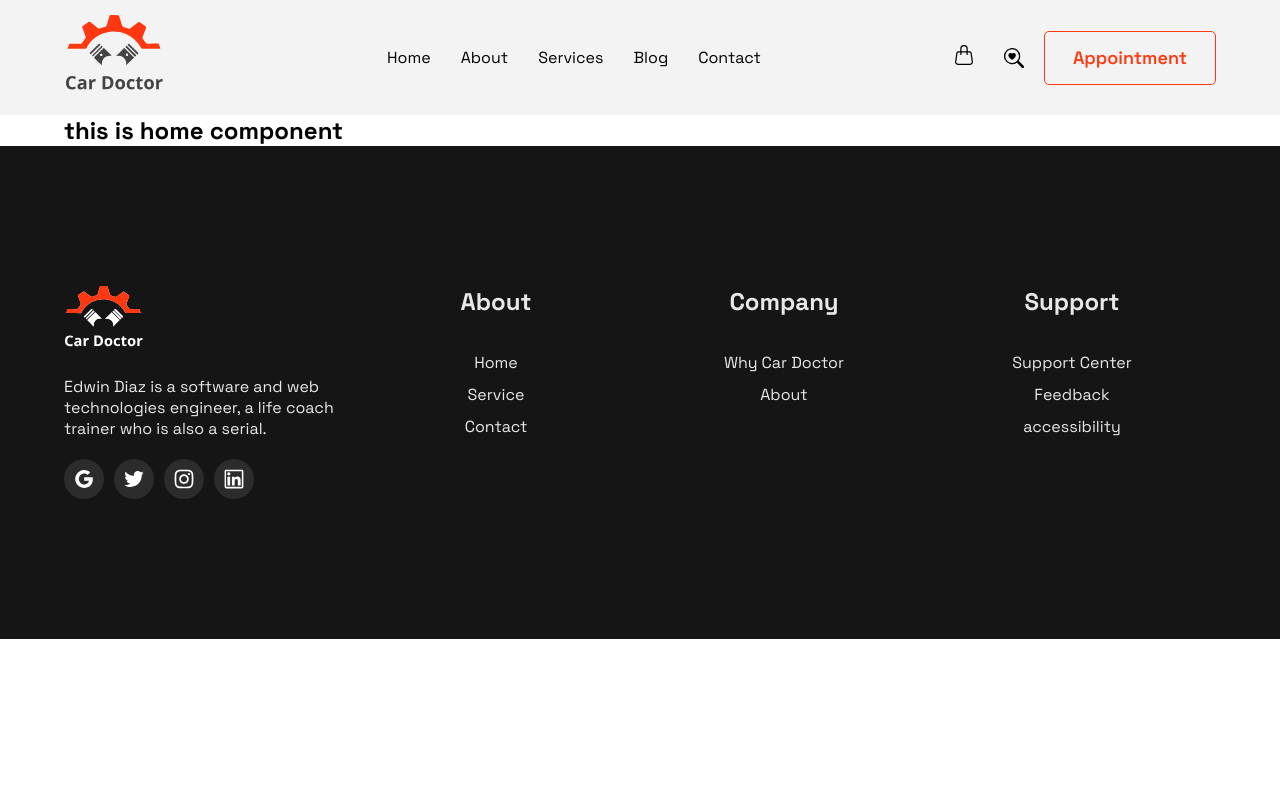
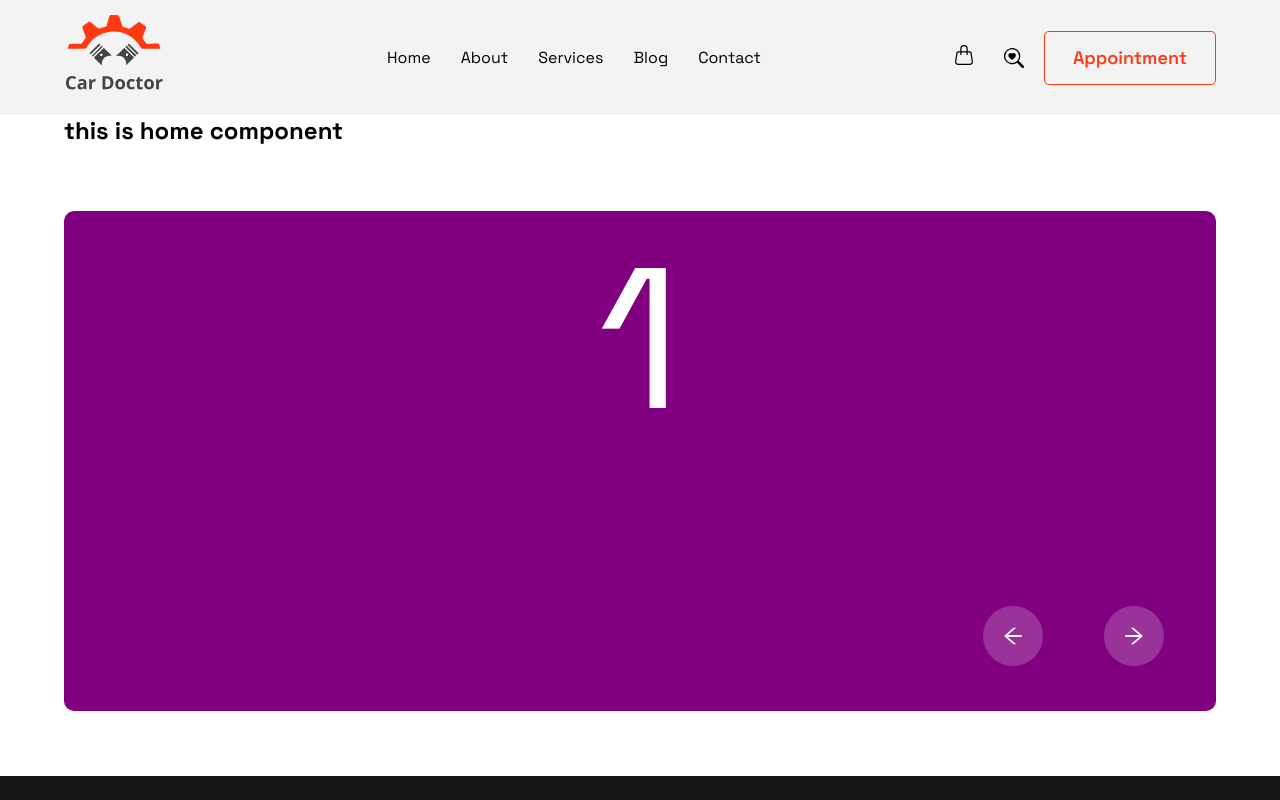
Before and after one commit to shihab91/Genius-car, a React (Vite) app: page / in a window 1280 px wide. Shown: the top 800 px of the page. Built offline with nearby package versions, Linux system fonts and the light colour scheme.

Commit message:
working with banner slider

```diff
--- a/index.html
+++ b/index.html
@@ -4,7 +4,7 @@
     <meta charset="UTF-8" />
     <link rel="icon" type="image/svg+xml" href="/vite.svg" />
     <meta name="viewport" content="width=device-width, initial-scale=1.0" />
-    <title>Vite + React</title>
+    <title>Car Doctor</title>
   </head>
   <body>
     <div id="root"></div>
--- a/package.json
+++ b/package.json
@@ -9,6 +9,7 @@
     "preview": "vite preview"
   },
   "dependencies": {
+    "keen-slider": "^6.8.5",
     "react": "^18.2.0",
     "react-dom": "^18.2.0",
     "react-icons": "^4.8.0",
--- /dev/null
+++ b/src/pages/Home/Banner/Banner.css
@@ -0,0 +1,47 @@
+.slider-wrapper {
+	position: relative;
+   margin: 65px 0;
+}
+.slide {
+	width: 100%;
+	height: 500px;
+	background: purple;
+	color: white;
+	font-size: 200px;
+	text-align: center;
+	border-radius: 10px;
+
+}
+.arrows {
+	display: flex;
+	gap: 20px;
+}
+.arrow {
+	background-color: rgba(255, 255, 255, 0.2);
+	padding: 10px;
+	border-radius: 50%;
+	width: 60px;
+	height: 60px;
+	display: flex;
+	justify-content: center;
+	align-items: center;
+	position: absolute;
+	bottom: 9%;
+}
+.arrow:focus,
+.arrow:active,
+.arrow:hover {
+	background-color: #ff3811;
+}
+.arrow svg {
+	cursor: pointer;
+	width: 24px;
+	height: 24px;
+	fill: white;
+}
+.arrow--left {
+	right: 15%;
+}
+.arrow--right {
+	right: 4.5%;
+}
--- /dev/null
+++ b/src/pages/Home/Banner/Banner.jsx
@@ -0,0 +1,42 @@
+import React, { useState } from 'react'
+import 'keen-slider/keen-slider.min.css'
+import { useKeenSlider } from 'keen-slider/react'
+import { AiOutlineArrowRight, AiOutlineArrowLeft } from 'react-icons/ai'
+import './Banner.css'
+const Banner = () => {
+	const [currentSlide, setCurrentSlide] = useState(0)
+	const [sliderRef, instanceRef] = useKeenSlider({
+		initial: 0,
+		loop: true,
+		slideChanged(slider) {
+			setCurrentSlide(slider.track.details.rel)
+		},
+	})
+	return (
+		<div className='slider-wrapper'>
+			<div ref={sliderRef} className='keen-slider'>
+				<div className='keen-slider__slide slide'>1</div>
+				<div className='keen-slider__slide slide'>2</div>
+				<div className='keen-slider__slide slide'>3</div>
+				<div className='keen-slider__slide slide'>4</div>
+				<div className='keen-slider__slide slide'>5</div>
+				<div className='keen-slider__slide slide'>6</div>
+			</div>
+			<div className='arrows'>
+				<Arrow left onClick={e => e.stopPropagation() || instanceRef.current?.prev()} disabled={currentSlide === 0} />
+
+				<Arrow onClick={e => e.stopPropagation() || instanceRef.current?.next()} disabled={currentSlide === instanceRef?.current?.track?.details?.slides?.length - 1} />
+			</div>
+		</div>
+	)
+}
+function Arrow(props) {
+	const { onClick, disabled } = props
+	return (
+		<div onClick={onClick} className={`arrow ${props.left ? 'arrow--left' : 'arrow--right'} ${disabled}`}>
+			{props.left && <AiOutlineArrowLeft />}
+			{!props.left && <AiOutlineArrowRight />}
+		</div>
+	)
+}
+export default Banner
--- a/src/pages/Home/Home/Home.jsx
+++ b/src/pages/Home/Home/Home.jsx
@@ -1,9 +1,11 @@
 import React from 'react'
+import Banner from '../Banner/Banner'
 
 const Home = () => {
 	return (
 		<div className='container'>
 			<h2>this is home component</h2>
+			<Banner />
 		</div>
 	)
 }
--- a/src/pages/shared/Header/Header.jsx
+++ b/src/pages/shared/Header/Header.jsx
@@ -1,10 +1,11 @@
-import React, { useState } from 'react'
+import React, { useRef, useState } from 'react'
 import logo from '../../../assets/logo.svg'
 import { BsHandbag, BsSearchHeart, BsXLg, BsList } from 'react-icons/bs'
 import './Header.css'
 import { Link } from 'react-router-dom'
 const Header = () => {
 	const [isActive, setIsActive] = useState(false)
+	const inputRef = useRef(null)
 	return (
 		<header>
 			<div className='container'>
@@ -48,8 +49,8 @@ const Header = () => {
 							<BsHandbag />
 						</div>
 						<div className='icon search'>
-							<input type='text' placeholder='Search....' role='search' />
-							<BsSearchHeart />
+							<input type='text' placeholder='Search....' role='search' ref={inputRef} />
+							<BsSearchHeart onClick={() => inputRef.current.focus()} />
 						</div>
 						<button>Appointment</button>
 					</div>
```
Also changed, not shown: 1 other file (tests, documents, lock files or other folders).
